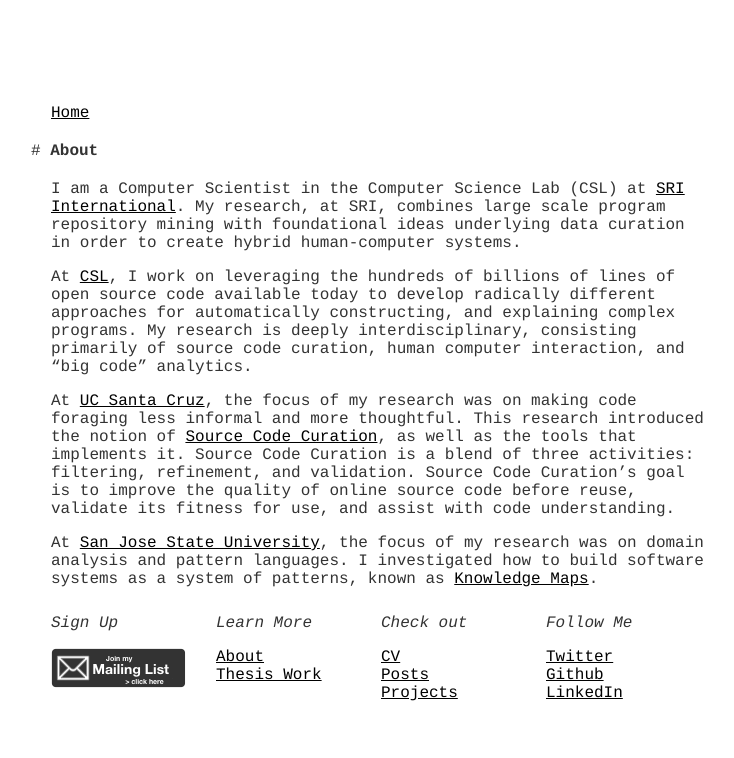
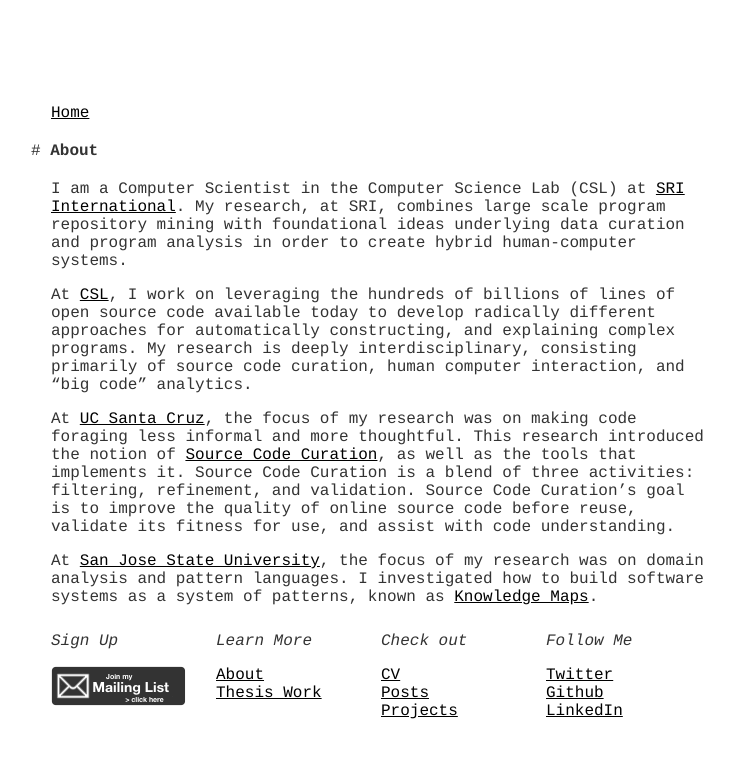
Before and after one commit to hsanchez/hsanchez.github.io, a Jekyll site: the page built from about/index.md, in a window 1280 px wide. Shown: the top 758 px of the page, without its empty margins (259-993 px from the left). Built offline with Jekyll 4.4.1, drawn with Linux system fonts in a browser that asks for light colours.

Commit message:
updated about

```diff
--- a/about/index.md
+++ b/about/index.md
@@ -3,7 +3,7 @@
 title: About
 ---
 
-I am a Computer Scientist in the Computer Science Lab (CSL) at [SRI International](https://www.sri.com/). My research, at SRI, combines large scale program repository mining with foundational ideas underlying data curation in order to create hybrid human-computer systems.
+I am a Computer Scientist in the Computer Science Lab (CSL) at [SRI International](https://www.sri.com/). My research, at SRI, combines large scale program repository mining with foundational ideas underlying data curation and program analysis in order to create hybrid human-computer systems.
 
 At [CSL](http://www.csl.sri.com/), I work on leveraging the hundreds of billions of lines of open source code available today to develop radically different approaches for automatically constructing, and explaining complex programs. My research is deeply interdisciplinary, consisting primarily of source code curation, human computer interaction, and "big code" analytics.
 
```
